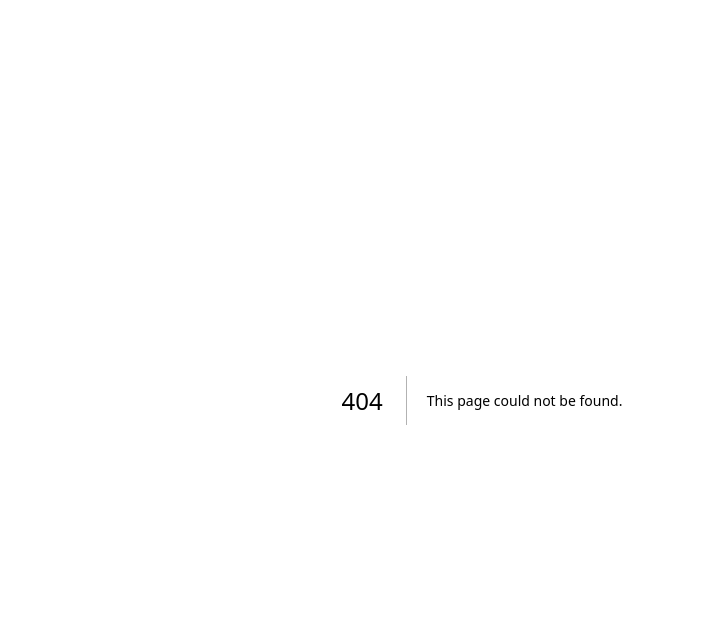
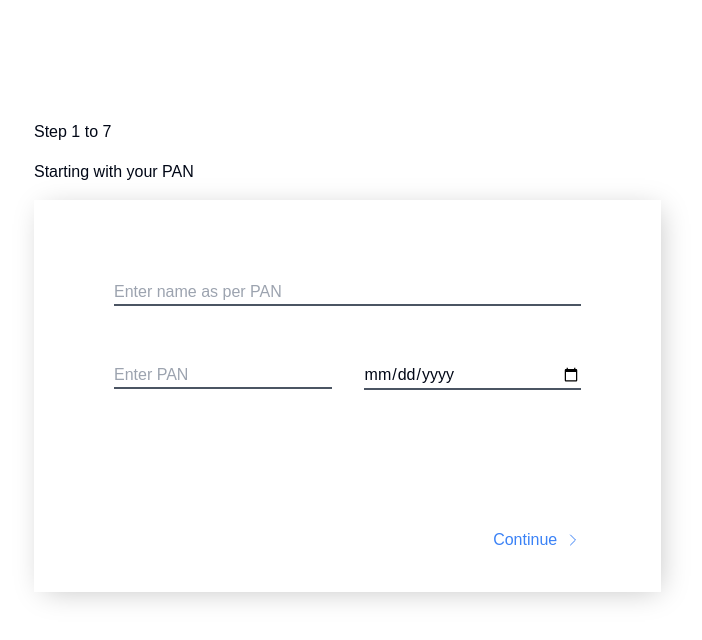
Before and after one commit to om0852/eqvisor, a Next.js app: page /panprocess in a window 1280 px wide. Before the commit this address had no page. Shown: the top 640 px of the page, without its empty margins (158-860 px from the left). Built offline with nearby package versions, Linux system fonts and the light colour scheme.

Commit message:
pan process step 1 page completed

```diff
--- /dev/null
+++ b/src/app/(process)/panprocess/page.jsx
@@ -0,0 +1,58 @@
+import Input from "@/components/Input";
+import StepComponent from "@/components/StepComponent";
+import Link from "next/link";
+import React from "react";
+
+const PanProcess = () => {
+  return (
+    <div className="w-full h-[100vh] flex items-center justify-center">
+      <div className="w-[70%] h-[70%]">
+        <StepComponent
+          step={1}
+          totalStep={7}
+          description={"Starting with your PAN"}
+        />
+        <div className="login-shadow flex flex-col gap-10 w-[70%] p-[10vh] pb-[5vh] h-[70%]">
+          <input
+            type="text"
+            className="w-[100%] outline-none border-b-2 border-gray-600"
+            placeholder="Enter name as per PAN"
+          />
+          <div className="w-full flex items-center py-[2vh] gap-8">
+            <input
+              type="text"
+              className="w-[90%] outline-none border-b-2 border-gray-600"
+              placeholder="Enter PAN"
+            />
+            <input
+              type="date"
+              className=" w-[90%] outline-none border-b-2 border-gray-600"
+              placeholder="DOB"
+            />
+          </div>
+          <div className="w-full h-full flex items-end justify-end text-bottom">
+            <Link className="text-blue-500 flex gap-2 items-center" href="/">
+              Continue
+              <svg
+                xmlns="http://www.w3.org/2000/svg"
+                fill="none"
+                viewBox="0 0 24 24"
+                strokeWidth={1.5}
+                stroke="currentColor"
+                className="size-4"
+              >
+                <path
+                  strokeLinecap="round"
+                  strokeLinejoin="round"
+                  d="m8.25 4.5 7.5 7.5-7.5 7.5"
+                />
+              </svg>
+            </Link>
+          </div>
+        </div>
+      </div>
+    </div>
+  );
+};
+
+export default PanProcess;
--- /dev/null
+++ b/src/components/StepComponent.jsx
@@ -0,0 +1,14 @@
+import React from "react";
+
+const StepComponent = ({ step, totalStep, description }) => {
+  return (
+    <div>
+      <div>
+        Step {step} to {totalStep}
+      </div>
+      <h1 className="py-[2vh]">{description}</h1>
+    </div>
+  );
+};
+
+export default StepComponent;
```
